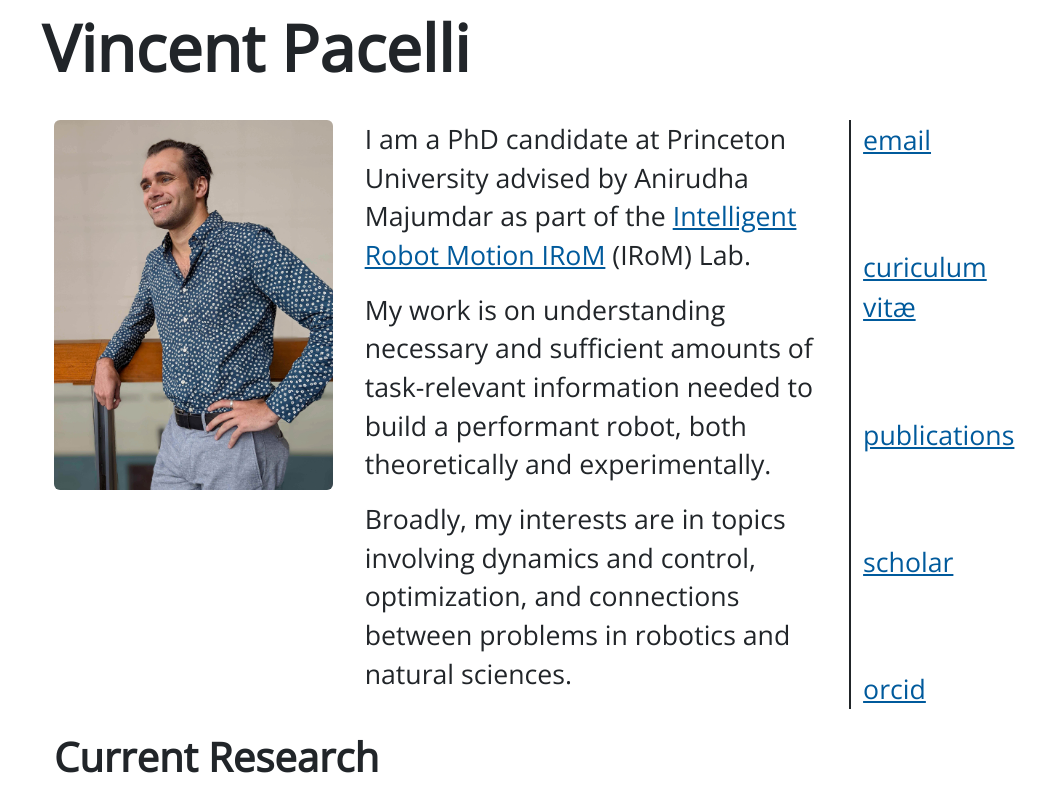
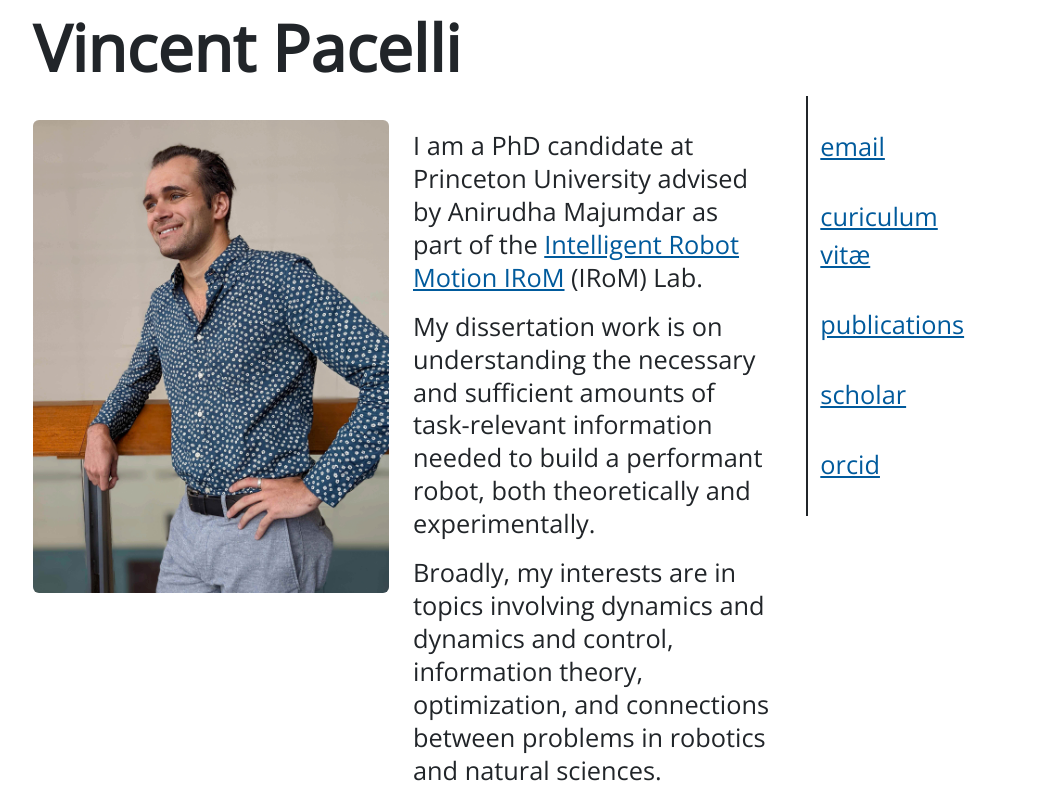
Before and after one commit to tnecniv/old-website, a Jekyll site: the page built from index.html, in a window 1280 px wide. Shown: the top 794 px of the page, without its empty margins (144-1190 px from the left). Built offline with Jekyll 4.4.1, drawn with Linux system fonts in a browser that asks for light colours; some of the changed text lies outside the part shown.

Commit message:
Restyled margins, added images, working on text rewrite

```diff
--- a/_includes/detailed.md
+++ b/_includes/detailed.md
@@ -1,19 +1,29 @@
 
-# Current Research
-My research to date has focused on studying the role of **task-relevant information** in control problems and developing controllers that exploit it.
+# Research Overview
+My research to date has focused on studying the role of **task-relevant information** in control problems, the theoretical benefits of making control decisions using only task-relevant information, algorithmically designing these controllers, and how much task-relevant information a sensor *must* provide to achieve performant control.
 
 ## Task-Relevancy and Bounded Rationality Robots
 
-Bounded rationality is the concept that agents (e.g., humans and robots) only have limited computational and sensing resources available to them, so truely rational decision-making is infesible. Bounded rationality strategies focus on only processing the most relevant information for a given task, leading to efficient and robust decision-making.
+<img class="img-fluid photo" src="assets/images/bottleneck.svg" style="width: 60%; float: right; padding-left: 2.5%; padding-bottom: 2.5%; padding-top: 2.5%;">
 
-A canonical example is the [gaze heuristic](https://onlinelibrary.wiley.com/doi/full/10.1111/tops.12253), which is a simple feedback law humans employ to catch a ball. Specifically, humans follow a trajectory that keeps the ball at a fixed point in their visual field. This strategy is **[provably correct](https://aapt.scitation.org/doi/abs/10.1119/1.1974297)**, **computationally simple**, and **adapts robustly** to disturbances such as wind gusts or visual background noise as long as the task-relevant information, i.e. the angle between the ball and the eye line, is detectable. The gaze heuristic is a categorically different strategy than the generic recipies for motion planning employed in robotics, where state estimation and model-preditive control are tightly coupled. This method requires **significant computation** to process rich sensor information and the tight coupling of estimation and control **lacks robustness** without rapidly replanning.
+Today, robots are equipped with powerful, high-dimensional, general-purpose sensors (e.g., cameras), which allow general purpose control algorithms to achieve high performance on many challenging tasks. However, the generic nature of these algorithms requires that large amounts of sensor information is processed regardless of whether or not it is relevant to the robot's task, and disturbances irrelevant components of the sensor observation can significantly degrade the performance of the closed-loop system.
 
-My work in this area has focused on algorithmically identifying the (often low-dimensional) task-relevant variables in optimal control problems, designing controllers that depend on these variables only, and demonstrating the performance-robustness tradeoffs of these controllers. These goals are achieved through an approach using overlapping tools from fields such as, **information theory**, **statistical mechanics**, and **differential privacy**.
+In contrast, humans are equipped with powerful, high-dimensional, general-purpose, sensors (e.g., our eyes) but they rely on *task-relevant heuristics* to perform dexterous tasks, like ball-catching, robustly by monitoring only **task-relevant variables**. My work in this area has focused on algorithmically identifying the (often low-dimensional) task-relevant variables in optimal control problems, designing controllers that depend on these variables only, and demonstrating the performance-robustness tradeoffs of these controllers. These goals are achieved through an approach using overlapping tools from fields such as, **information theory**, **statistical mechanics**, and **differential privacy** in conjunction with experiments in simulation and on real hardware platforms.
 
-## Fundamental Limits in Robotics
+<!-- Bounded rationality is the concept that agents (e.g., humans and robots) only have limited computational and sensing resources available to them, so truely rational decision-making is infesible. Bounded rationality strategies focus on only processing the most relevant information for a given task, leading to efficient and robust decision-making.
 
-Some of my recent work has been on understanding **fundamental limits** on the performance achievable by a robot equipped with different sensors on an optimal control problem. The aim is to answer questions such as: does an autonomous car require different sensing modalities, or is a vision system enough? In principle, if both systems capture the relevant information for the task, then performance is not gained by adding more sensors to the vehicle. My work makes early steps toward answering this question by deriving estimatable lower-bounds on control cost in terms of the information a sensor may provide using [generalized versions of Fano's Inequality](https://arxiv.org/pdf/1702.05985.pdf).
+A canonical example is the [gaze heuristic](https://onlinelibrary.wiley.com/doi/full/10.1111/tops.12253), which is a simple feedback law humans employ to catch a ball. Specifically, humans follow a trajectory that keeps the ball at a fixed point in their visual field. This strategy is **[provably correct](https://aapt.scitation.org/doi/abs/10.1119/1.1974297)**, **computationally simple**, and **adapts robustly** to disturbances such as wind gusts or visual background noise as long as the task-relevant information, i.e. the angle between the ball and the eye line, is observable. The gaze heuristic is a categorically different strategy than the generic recipie for motion planning employed in robotics, where the large amounts of data provided by modern sensors, e.g., cameras and LIDAR, lead to designers tightly coupling state estimation and model-preditive control. This method requires **significant computation** to process the robot's rich sensor information and **lacks robustness** to estimation error.
 
-# Future Directions
+My work in this area has focused on algorithmically identifying the (often low-dimensional) task-relevant variables in optimal control problems, designing controllers that depend on these variables only, and demonstrating the performance-robustness tradeoffs of these controllers. These goals are achieved through an approach using overlapping tools from fields such as, **information theory**, **statistical mechanics**, and **differential privacy** in conjunction with experiments in simulation and on real hardware platforms. -->
 
-I have a growing interest in the interplay between the field of robotics and the natural sciences. Generally, these fields seek answers to different questions, leading to distinctly motivated problems, unique tools for solving them, and lexical barriers between communities. However, robotics is a nacent field still searching for the proper modeling formulisims and an understanding of the limits of what can be reasonably expected from a robot. In comparison to robotics, the natural sciences excel in these areas, and there is untapped potential in importing useful mathematical formalisms from them into robotics. Occasionally, successful cross-polination has occured, for example [path integral methods](https://iopscience.iop.org/article/10.1088/1742-5468/2005/11/P11011/) methods leading to new optimal control algorithms in robotics, but there is still much work to be done in bridging the gap between robotics and the natural sciences.
+## Fundamental Limits in Sensing and Control for Robotics
+
+<img class="img-fluid photo" src="assets/images/trip.svg" style="width: 60%; float: right; padding-left: 2.5%; padding-bottom: 2.5%; padding-top: 2.5%;">
+
+Some of my recent work has been on understanding **fundamental limits** on the performance achievable by a robot equipped with different sensors on an optimal control problem. The aim is to answer questions such as: does an autonomous car require different sensing modalities, or is a vision system enough? In principle, if both systems capture the relevant information for the task, then performance is not gained by adding more sensors to the vehicle.
+
+Establishing such limits is largely an open problem in robotics. My work makes early steps toward answering this question by deriving estimatable lower-bounds on control cost in terms of the information a sensor may provide using emerging techniques in information theory (e.g., new generalizations of Fano's inequality) and non-equilibrium thermodynamics.
+
+<!-- # Future Directions
+
+I have a growing interest in the interplay between the field of robotics and the natural sciences. Generally, these fields seek answers to different questions, leading to distinctly motivated problems, unique tools for solving them, and lexical barriers between communities. However, robotics is a nacent field still searching for the proper modeling formulisims and an understanding of the limits of what can be reasonably expected from a robot. In comparison to robotics, the natural sciences excel in these areas, and there is untapped potential in importing useful mathematical formalisms from them into robotics. Occasionally, successful cross-polination has occured, for example [path integral methods](https://iopscience.iop.org/article/10.1088/1742-5468/2005/11/P11011/) methods leading to new optimal control algorithms in robotics, but there is still much work to be done in bridging the gap between robotics and the natural sciences. -->
--- a/_includes/focused.md
+++ b/_includes/focused.md
@@ -2,6 +2,6 @@
 
 I am a PhD candidate at Princeton University advised by Anirudha Majumdar as part of the [Intelligent Robot Motion IRoM](https://irom-lab.princeton.edu) (IRoM) Lab.
 
-My work is on understanding necessary and sufficient amounts of task-relevant information needed to build a performant robot, both theoretically and experimentally.
+My dissertation work is on understanding the necessary and sufficient amounts of task-relevant information needed to build a performant robot, both theoretically and experimentally.
 
-Broadly, my interests are in topics involving dynamics and **control**, **optimization**, and connections between problems in **robotics and natural sciences**.
+Broadly, my interests are in topics involving dynamics and **dynamics and control**, **information theory**, **optimization**, and connections between problems in **robotics and natural sciences**.
--- a/_includes/publist.html
+++ b/_includes/publist.html
@@ -1,6 +1,6 @@
 {% assign pubs = site.data.pubs | sort: "year" | reverse | where: "type", include.type %}
 {% for pub in  pubs %}
-    <li class="pubitem">
+    <li id="{{ pub.shortname }}" class="pubitem">
         <span class="pubtitle">"{{ pub.title }}."</span>
         <br/>
         <span class="pub-details">
--- a/assets/css/style.css
+++ b/assets/css/style.css
@@ -14,13 +14,14 @@
 }
 
 .focused-text {
-    font-size: 20pt;
-    line-height: 145%;
+    font-size: 19pt;
+    line-height: 130%;
     font-family: 'Open Sans', sans-serif;
 }
 
-.main-text {
-    font-size: 1.45em;
+.main-text p {
+    font-size: 16pt;
+    max-width: 80%;
 }
 
 .heading {
@@ -37,16 +38,28 @@
 
 .publist {
     line-height: 130%;
+    font-size: 16pt;
+    max-width: 80%;
 }
 
-.menu-links {
-    font-size: 20pt;
-    font-family: 'Open Sans', sans-serif;
+div.first-menu-link {
+    margin-top: 32px;
 }
 
 a.menu-links {
     font-weight: 325;
 }
+
+div.menu-links {
+    font-size: 19pt;
+    font-family: 'Open Sans', sans-serif;
+    text-indent: 0px;
+    margin-bottom: 32px;
+    margin-left: 0.5em;
+    padding: 0em;
+    text-align: left;
+}
+
 
 .pubitem {
     margin-bottom: 1em;
@@ -80,10 +93,10 @@
     margin-right: auto;
 }
 
-.container {
+/* .container {
     padding-left: 8em;
     padding-right: 8em;
-}
+} */
 
 h1 {
     font-weight: bold;
@@ -106,9 +119,33 @@
 
 .pubtitle {
     font-weight: 400;
-    font-size: 1.05em;
+    font-size: 16pt;
 }
 
 .pub-details {
     font-size: 0.95em;
 }
+
+.figure-caption {
+    color: black;
+    font-family: 'Open Sans', sans-serif;
+    font-weight: 400;
+}
+
+aside {
+    position: relative;
+    width: 100%;
+    padding-right: 15px;
+    padding-left: 15px;
+    -ms-flex: 0 0 25%;
+    flex: 0 0 25%;
+    max-width: 20%;
+    float: right !important;
+}
+/*.marginnote {}
+.sidenote {}*/
+.sidenote::before {
+  content: '' counter(sidenote-counter) ' '; /* Display the value of section counter */
+  counter-increment: sidenote-counter;       /* Increment the value of sidenote counter by 1 */
+  vertical-align: super;                     /* make superscript */
+}
--- a/index.html
+++ b/index.html
@@ -12,44 +12,52 @@
 {% assign pubcount = site.data.pubs | where: "type", "conference" | size | plus: 1 %}
 
 <div class="container">
-    <div id="title" class="row">Vincent Pacelli</div>
     <div class="row">
+        <div class="col-lg-1"></div>
+        <div class="col-lg-11" id="title">Vincent Pacelli</div>
+    </div>
+
+    <div class="row">
+        <div class="col-lg-1"></div>
         <div class="col-lg-4">
             <br/>
             <img class="img-fluid rounded photo" src="assets/images/me.jpg">
         </div>
-        <div class="col-lg-8">
+        <div class="col-lg-4 d-flex flex-column focused-text">
             <br/>
-            <div class="row">
-                <div class="col-lg-10">
-                    <div class="d-flex flex-column align-self-end focused-text">
-                        <div class="mx-2">
-                            {{ focused | markdownify }}
-                        </div>
-                    </div>
-                </div>
-                <div class="col-lg-2 menu-links text-left border-start border-dark border-2 d-flex flex-column justify-content-between">
-                    <a href="mailto:vpacelli@princeton.edu" class="menu-links">email</a>
-                    <a href="assets/docs/cv.pdf" class="menu-links">curiculum vitæ</a>
-                    <a href="#publist" class="menu-links">publications</a>
-                    <a href="https://scholar.google.com/citations?user=M7Vsg3IAAAAJ" class="menu-links">scholar</a>
-                    <a href="https://orcid.org/0000-0002-3757-7538" class="menu-links">orcid</a>
-                </div>
+            <div class="">
+                {{ focused | markdownify }}
             </div>
         </div>
+        <div class="col-lg-2 text-left d-flex flex-column justify-content-between">
+            <div class="menu-links border-start border-dark border-2">
+                <div class="menu-links first-menu-link"><a href="mailto:vpacelli@princeton.edu" class="menu-links">email</a></div>
+                <div class="menu-links"><a href="assets/docs/cv.pdf" class="menu-links">curiculum vitæ</a></div>
+                <div class="menu-links"><a href="#publist" class="menu-links">publications</a></div>
+                <div class="menu-links"><a href="https://scholar.google.com/citations?user=M7Vsg3IAAAAJ" class="menu-links">scholar</a></div>
+                <div class="menu-links"><a href="https://orcid.org/0000-0002-3757-7538" class="menu-links">orcid</a></div>
+            </div>
+            <div>
+            </div>
+        </div>
+        <div class="col-lg-1"></div>
     </div>
     <br/>
-    <div class="row main-text">
-        <div class="col-lg-9">
-        {{ detailed | markdownify}}
+    <div class="row">
+        <div class="col-lg-1"></div>
+        <div class="col-lg-11">
+            <div class="main-text">
+                {{ detailed | markdownify}}
+            </div>
         </div>
-        <div class="col-lg-3">
-            <!-- <img src="assets/images/ball robot.svg" height="auto" width="1500" /> -->
-        </div>
+        <!-- <div class="col-lg-3">
+            <img src="assets/images/ball robot.svg" height="auto" width="1500" />
+        </div> -->
     </div>
     <hr/>
     <div class="row main-text">
-        <div class="col-lg-12">
+        <div class="col-lg-1"></div>
+        <div class="col-lg-11">
             <h1 id="publist">Publications</h1>
             <ol class="publist">
                 {% include publist.html type="conference" %}
```
Also changed, not shown: _data/pubs.yml (+9 -0 lines), 2 other files.
